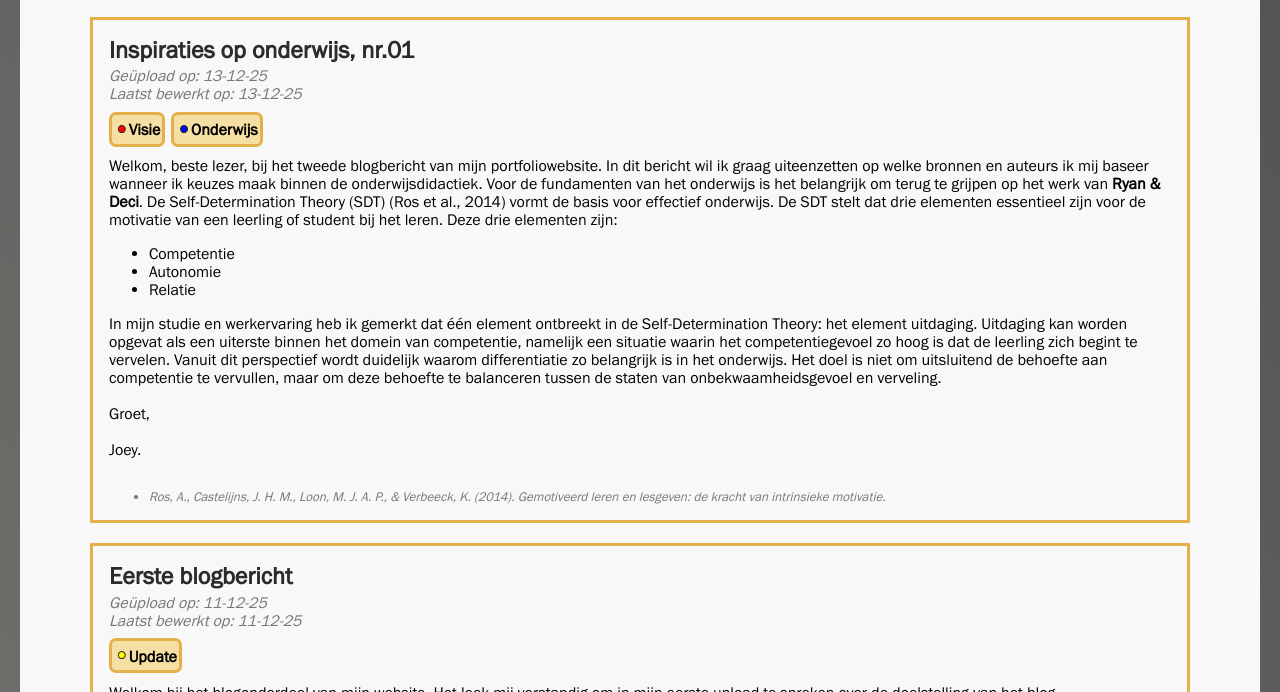
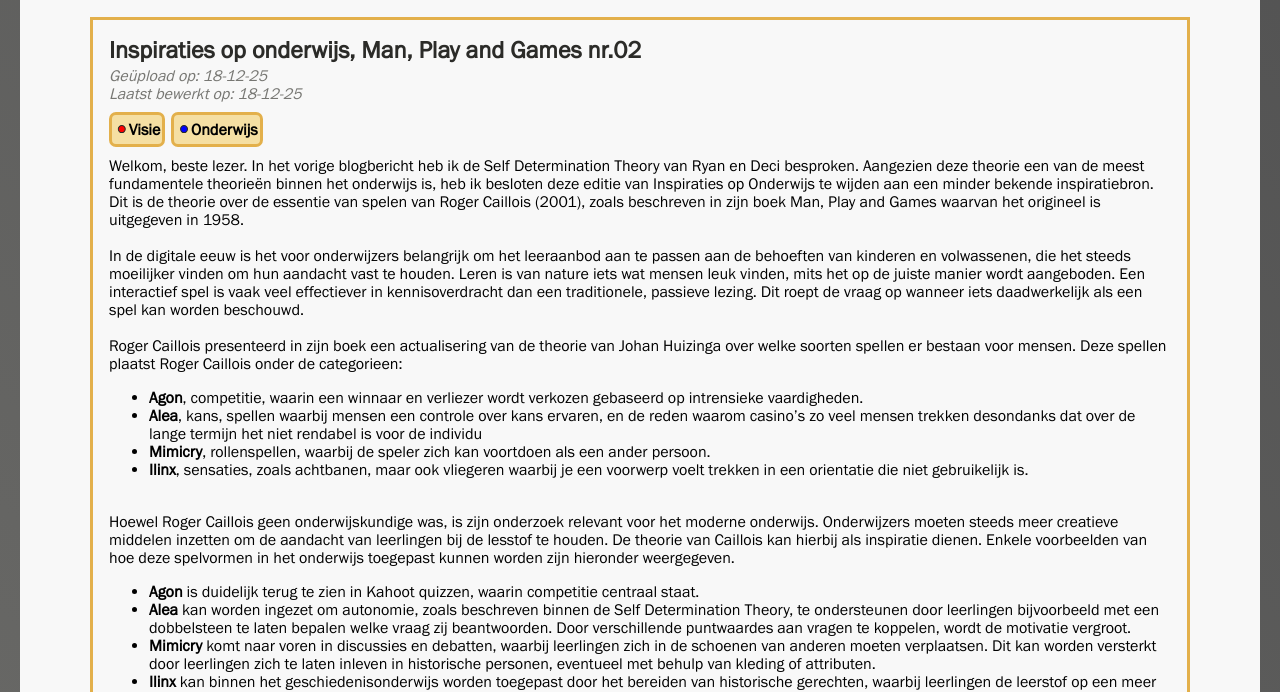
Before and after one commit to Buisman-dot/Portfolio-website, a plain HTML site: page blog.html in a window 1280 px wide. Shown: the part 108-800 px from the top of the page. Drawn offline with Linux system fonts and the light colour scheme.

Commit message:
Blogpost Inspiraties op onderwijs nr2

```diff
--- a/blog.html
+++ b/blog.html
@@ -23,7 +23,43 @@
     </nav>
 
     <div class="blogEntry">
-        <h2>Inspiraties op onderwijs, nr.01</h2>
+        <h2>Inspiraties op onderwijs, Man, Play and Games nr.02</h2>
+        <p class="updateTekst"><i>Geüpload op: 18-12-25</i><br><i>Laatst bewerkt op: 18-12-25</i></p>
+        <div class="tags">
+            <p><span class="ball" id="redBall">•</span>   Visie</p>
+            <p><span class="ball" id="blueBall">•</span>    Onderwijs</p>
+        </div>
+        <div class="blogText">
+        <p>
+            Welkom, beste lezer. In het vorige blogbericht heb ik de Self Determination Theory van Ryan en Deci besproken. Aangezien deze theorie een van de meest fundamentele theorieën binnen het onderwijs is, heb ik besloten deze editie van Inspiraties op Onderwijs te wijden aan een minder bekende inspiratiebron. Dit is de theorie over de essentie van spelen van Roger Caillois (2001), zoals beschreven in zijn boek Man, Play and Games waarvan het origineel is uitgegeven in 1958.
+            <br><br>
+            In de digitale eeuw is het voor onderwijzers belangrijk om het leeraanbod aan te passen aan de behoeften van kinderen en volwassenen, die het steeds moeilijker vinden om hun aandacht vast te houden. Leren is van nature iets wat mensen leuk vinden, mits het op de juiste manier wordt aangeboden. Een interactief spel is vaak veel effectiever in kennisoverdracht dan een traditionele, passieve lezing. Dit roept de vraag op wanneer iets daadwerkelijk als een spel kan worden beschouwd.
+            <br><br>
+            Roger Caillois presenteerd in zijn boek een actualisering van de theorie van Johan Huizinga over welke soorten spellen er bestaan voor mensen. Deze spellen plaatst Roger Caillois onder de categorieen:
+            <ul> <li><b>Agon</b>, competitie, waarin een winnaar en verliezer wordt verkozen gebaseerd op intrensieke vaardigheden.</li>
+            <li><b>Alea</b>, kans, spellen waarbij mensen een controle over kans ervaren, en de reden waarom casino’s zo veel mensen trekken desondanks dat over de lange termijn het niet rendabel is voor de individu</li>
+            <li><b>Mimicry</b>, rollenspellen, waarbij de speler zich kan voortdoen als een ander persoon.</li>
+            <li><b>Ilinx</b>, sensaties, zoals achtbanen, maar ook vliegeren waarbij je een voorwerp voelt trekken in een orientatie die niet gebruikelijk is.</li> </ul>
+            <br>
+            Hoewel Roger Caillois geen onderwijskundige was, is zijn onderzoek relevant voor het moderne onderwijs. Onderwijzers moeten steeds meer creatieve middelen inzetten om de aandacht van leerlingen bij de lesstof te houden. De theorie van Caillois kan hierbij als inspiratie dienen. Enkele voorbeelden van hoe deze spelvormen in het onderwijs toegepast kunnen worden zijn hieronder weergegeven.
+            <ul>
+                <li><b>Agon</b> is duidelijk terug te zien in Kahoot quizzen, waarin competitie centraal staat.</li>
+                <li><b>Alea</b> kan worden ingezet om autonomie, zoals beschreven binnen de Self Determination Theory, te ondersteunen door leerlingen bijvoorbeeld met een dobbelsteen te laten bepalen welke vraag zij beantwoorden. Door verschillende puntwaardes aan vragen te koppelen, wordt de motivatie vergroot.</li>
+                <li><b>Mimicry</b> komt naar voren in discussies en debatten, waarbij leerlingen zich in de schoenen van anderen moeten verplaatsen. Dit kan worden versterkt door leerlingen zich te laten inleven in historische personen, eventueel met behulp van kleding of attributen.</li>
+                <li><b>Ilinx</b> kan binnen het geschiedenisonderwijs worden toegepast door het bereiden van historische gerechten, waarbij leerlingen de leerstof op een meer zintuiglijke manier ervaren. Zie mijn favoriete historische kookshow voor inspiratie: <a href="https://www.youtube.com/@TastingHistory" target="_blank">Tasting History</a></li>
+            </ul>
+            <br>
+            Groet,
+            <br><br>
+            Joey.
+            <br><br>
+            <ul class="citation"><li><i>Caillois, R. (2001). Man, Play, and Games. University of Illinois Press.</i></li></ul>
+            </div><!--Ends class="blogText"-->
+        </p>
+    </div>
+
+    <div class="blogEntry">
+        <h2>Inspiraties op onderwijs, Self-Determination Theory nr.01</h2>
         <p class="updateTekst"><i>Geüpload op: 13-12-25</i><br><i>Laatst bewerkt op: 13-12-25</i></p>
         <div class="tags">
             <p><span class="ball" id="redBall">•</span>   Visie</p>
```
